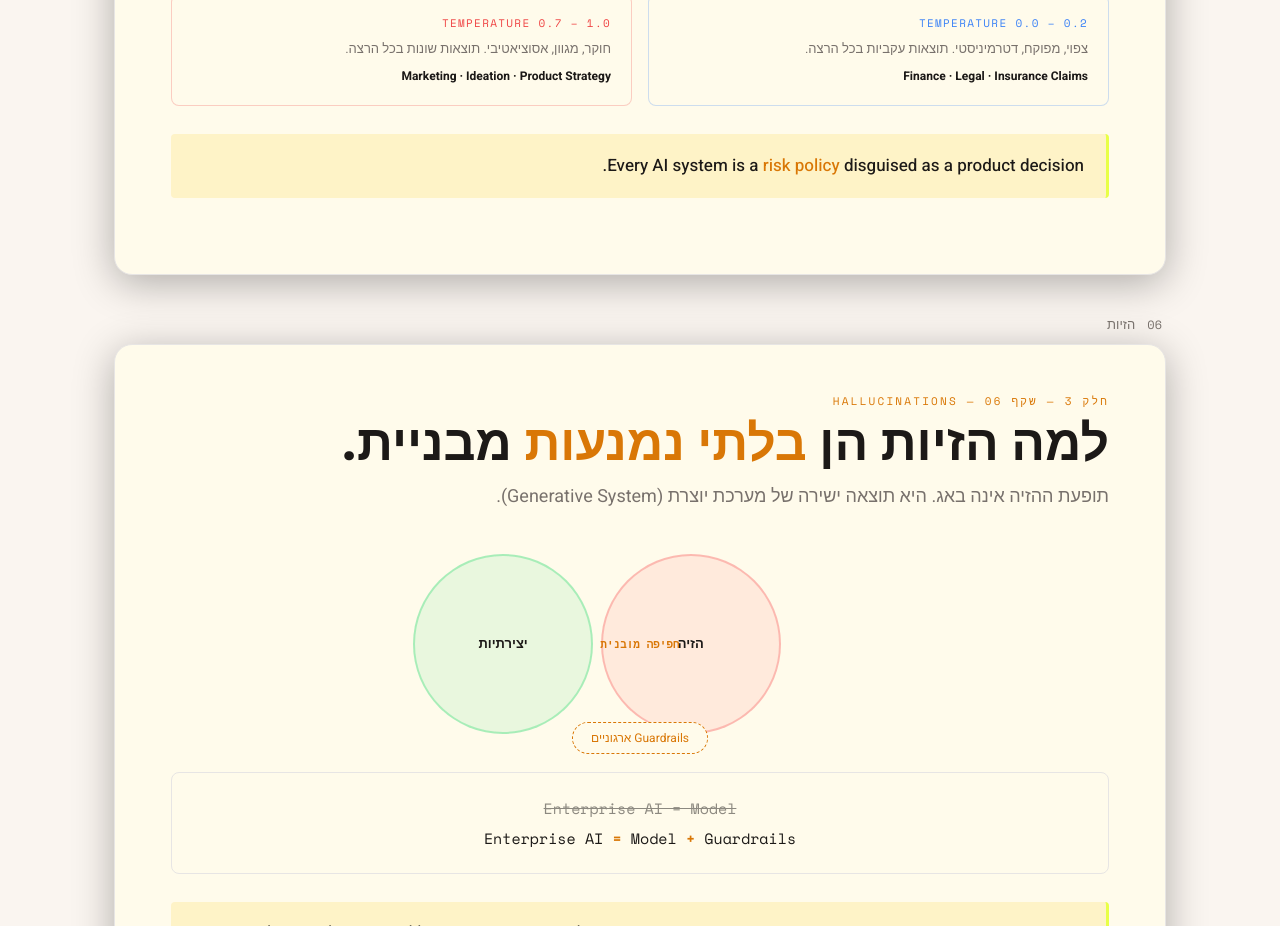
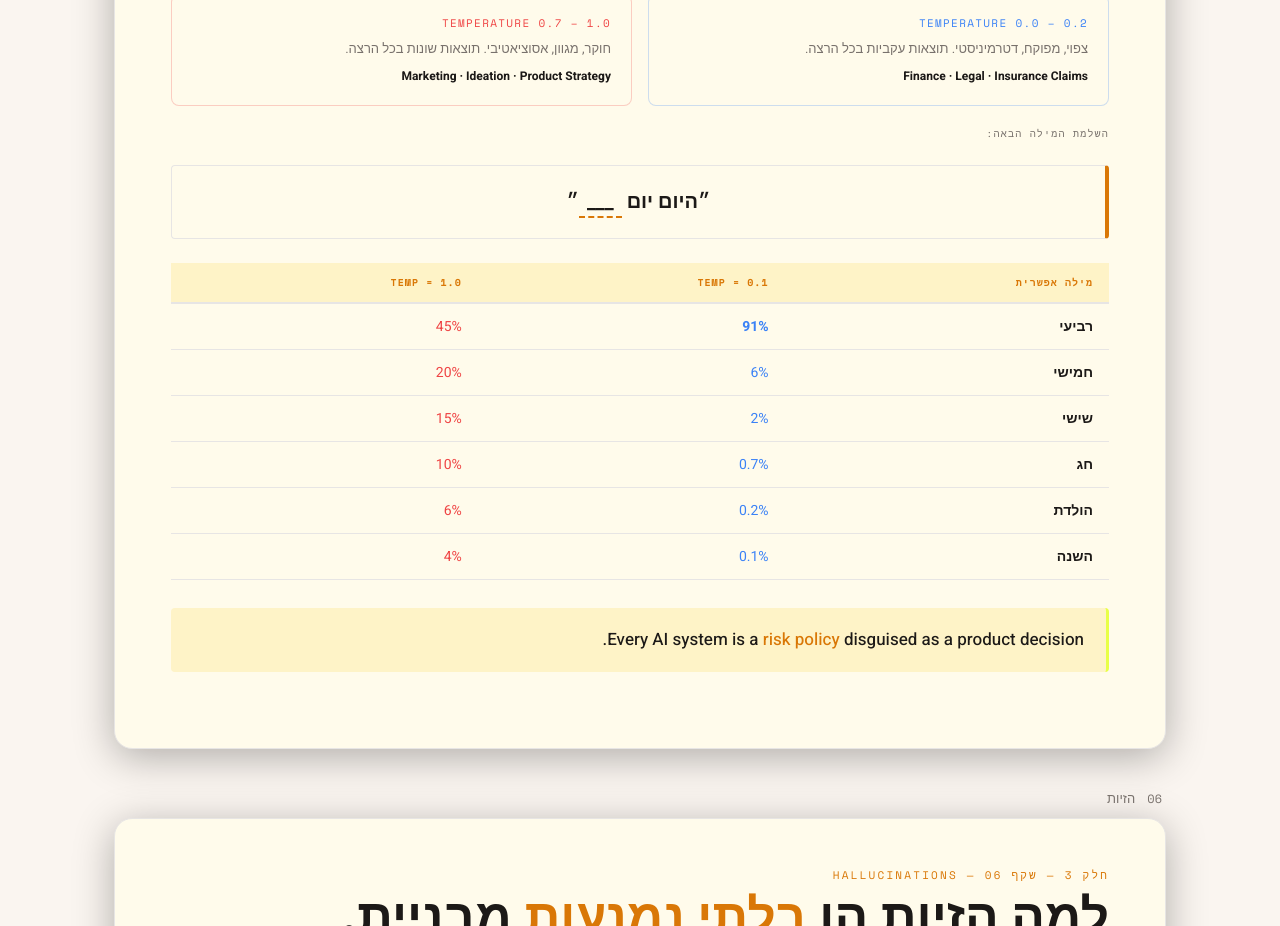
Before and after one commit to FacioLTD/peres, a React (Vite) app in the folder client/: page /business/pdf in a window 1280 px wide. Shown: the part 3100-4026 px from the top of the page. Built offline with nearby package versions, Linux system fonts and the light colour scheme.

Commit message:
feat(temperature): add probability distribution table showing temp effect on token weights

```diff
--- a/client/src/slides/business/BusinessSlides.jsx
+++ b/client/src/slides/business/BusinessSlides.jsx
@@ -141,6 +141,19 @@ function TemperatureSlide({ slideNum }) {
           <div className="temp-zone-use">Marketing · Ideation · Product Strategy</div>
         </div>
       </div>
+      <div className="biz-code-label">השלמת המילה הבאה:</div>
+      <div className="biz-punchline" style={{fontStyle:'normal',fontSize:20,textAlign:'center'}}>״היום יום <span style={{borderBottom:'2px dashed var(--accent)',padding:'0 8px'}}>___</span>״</div>
+      <table className="biz-table">
+        <thead><tr><th>מילה אפשרית</th><th>Temp = 0.1</th><th>Temp = 1.0</th></tr></thead>
+        <tbody>
+          <tr><td>רביעי</td><td style={{color:'#3b82f6',fontWeight:700}}>91%</td><td style={{color:'#ef4444'}}>45%</td></tr>
+          <tr><td>חמישי</td><td style={{color:'#3b82f6'}}>6%</td><td style={{color:'#ef4444'}}>20%</td></tr>
+          <tr><td>שישי</td><td style={{color:'#3b82f6'}}>2%</td><td style={{color:'#ef4444'}}>15%</td></tr>
+          <tr><td>חג</td><td style={{color:'#3b82f6'}}>0.7%</td><td style={{color:'#ef4444'}}>10%</td></tr>
+          <tr><td>הולדת</td><td style={{color:'#3b82f6'}}>0.2%</td><td style={{color:'#ef4444'}}>6%</td></tr>
+          <tr><td>השנה</td><td style={{color:'#3b82f6'}}>0.1%</td><td style={{color:'#ef4444'}}>4%</td></tr>
+        </tbody>
+      </table>
       <Highlight>Every AI system is a <em>risk policy</em> disguised as a product decision.</Highlight>
     </div>
   );
```
